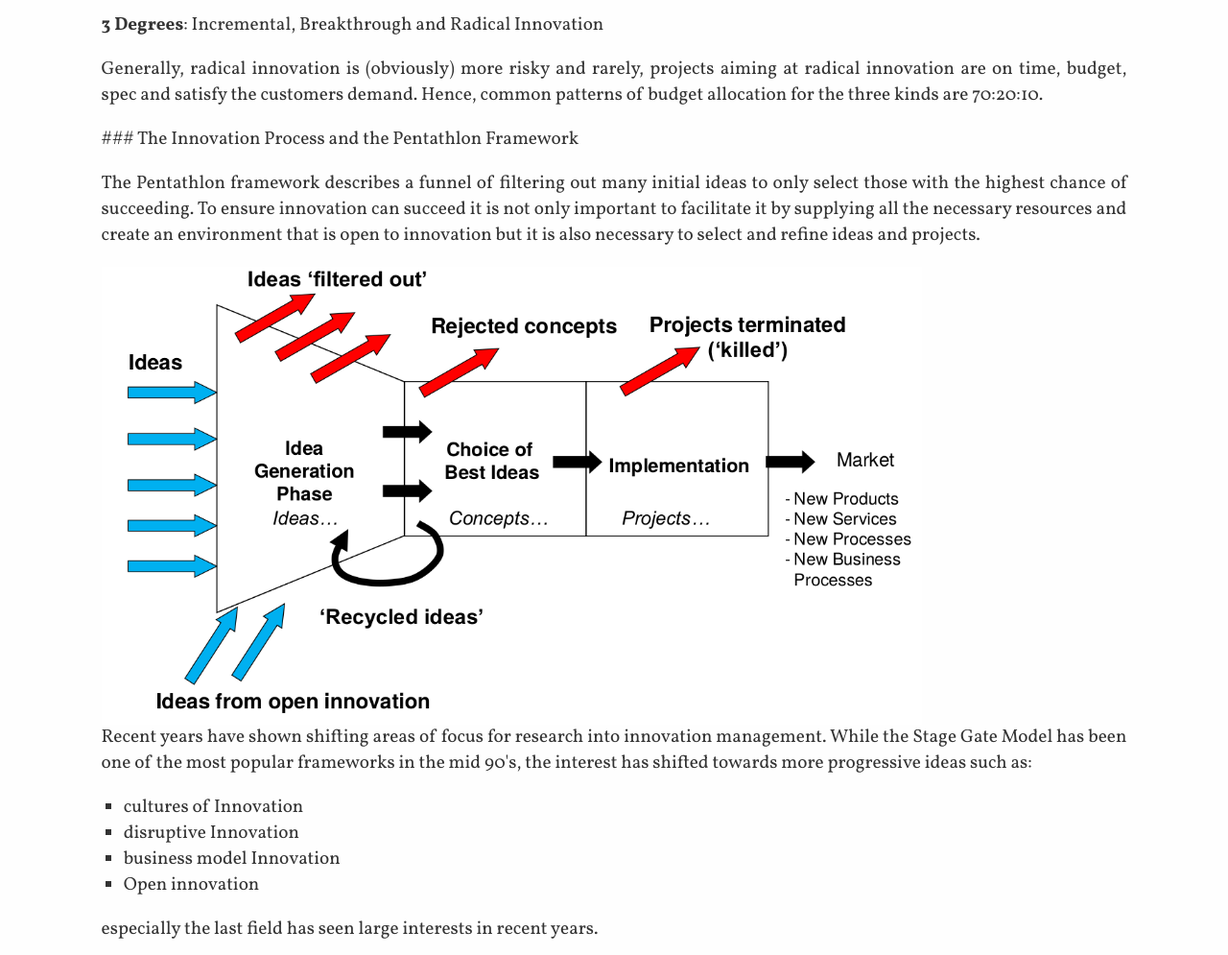
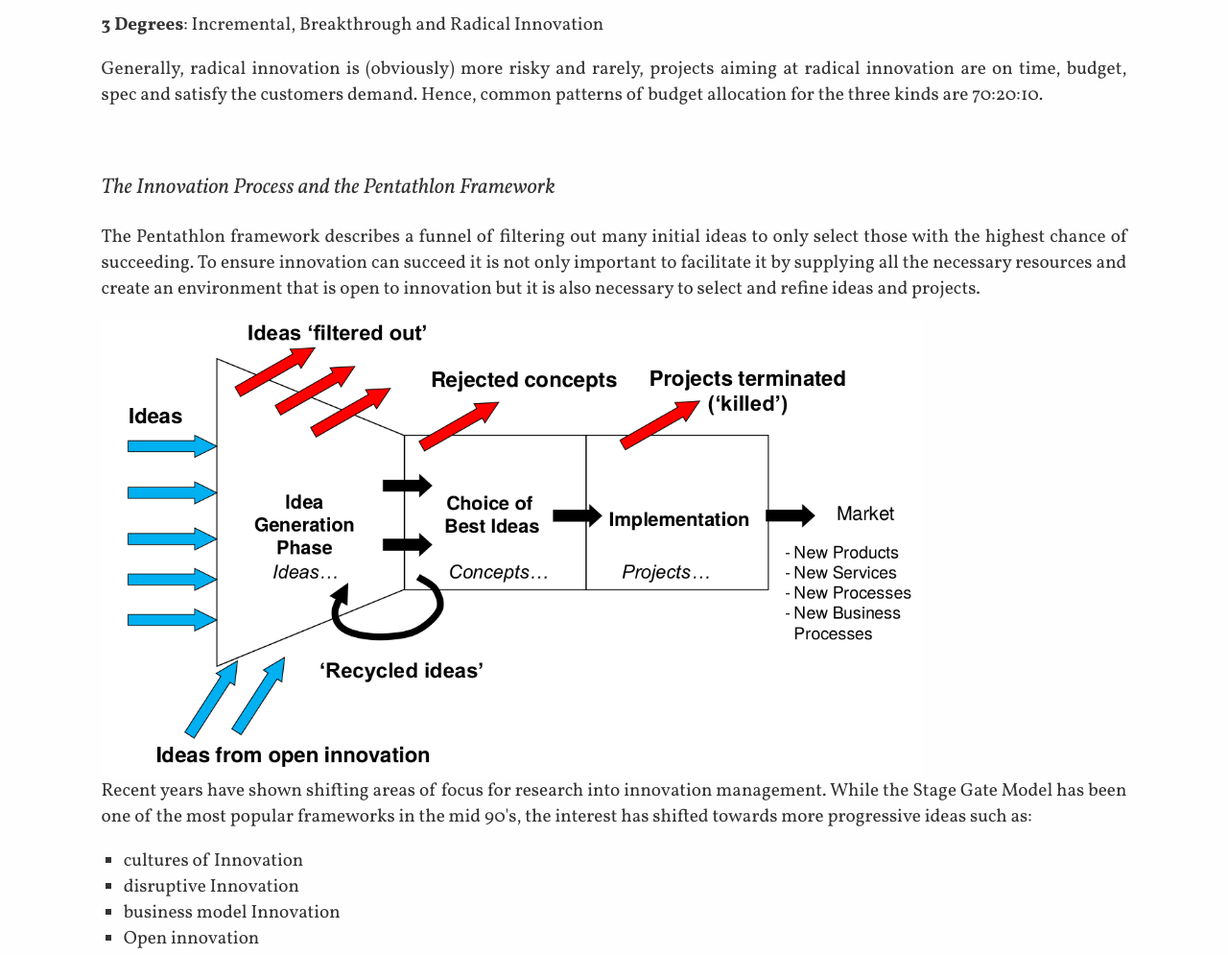
Before and after one commit to pascalwhoop/Supply-Chain-Innovation-Summary, a website: page summary.html in a window 1280 px wide. Shown: the part 960-1955 px from the top of the page at 96% size. Drawn offline with nearby package versions, Linux system fonts and the light colour scheme; some packages are replaced by stand-ins of ours.

Commit message:
fixing ref

```diff
--- a/summary.html
+++ b/summary.html
@@ -55,7 +55,8 @@ $$ f(x) = sin(x) $$
 <p>Generally, it's also a difference whether a firm innovates it's process of production (or service) or its actual product.</p>
 <p><strong>3 Degrees</strong>: Incremental, Breakthrough and Radical Innovation</p>
 <p>Generally, radical innovation is (obviously) more risky and rarely, projects aiming at radical innovation are on time, budget, spec and satisfy the customers demand. Hence, common patterns of budget allocation for the three kinds are 70:20:10.</p>
-<p><a name="pentathlon"></a> ### The Innovation Process and the Pentathlon Framework</p>
+<p><a name="pentathlon"></a></p>
+<h3 id="the-innovation-process-and-the-pentathlon-framework">The Innovation Process and the Pentathlon Framework</h3>
 <p>The Pentathlon framework describes a funnel of filtering out many initial ideas to only select those with the highest chance of succeeding. To ensure innovation can succeed it is not only important to facilitate it by supplying all the necessary resources and create an environment that is open to innovation but it is also necessary to select and refine ideas and projects.</p>
 <div class="figure">
 <img src="images/pascalwhoop/1.png" />
@@ -240,7 +241,7 @@ $$ f(x) = sin(x) $$
 <hr />
 <h2 id="chapter-3-generating-ideas-for-innovation">Chapter 3: Generating Ideas for Innovation</h2>
 <h3 id="the-fuzzy-front-end-of-idea-generation">1. The “Fuzzy-Front-End” of Idea Generation</h3>
-<p>Reiterating on the Pentathlon Framework, we look at the first part of the 3 steps: <strong>Idea generation</strong></p>
+<p>Reiterating on the <a href="#pentathlon">Pentathlon Framework</a>, we look at the first part of the 3 steps: <strong>Idea generation</strong></p>
 <p>Sources of ideas are:</p>
 <ul>
 <li>Internally generated (46%)</li>
```
Also changed, not shown: src/summary.md (+2 -1 lines).
